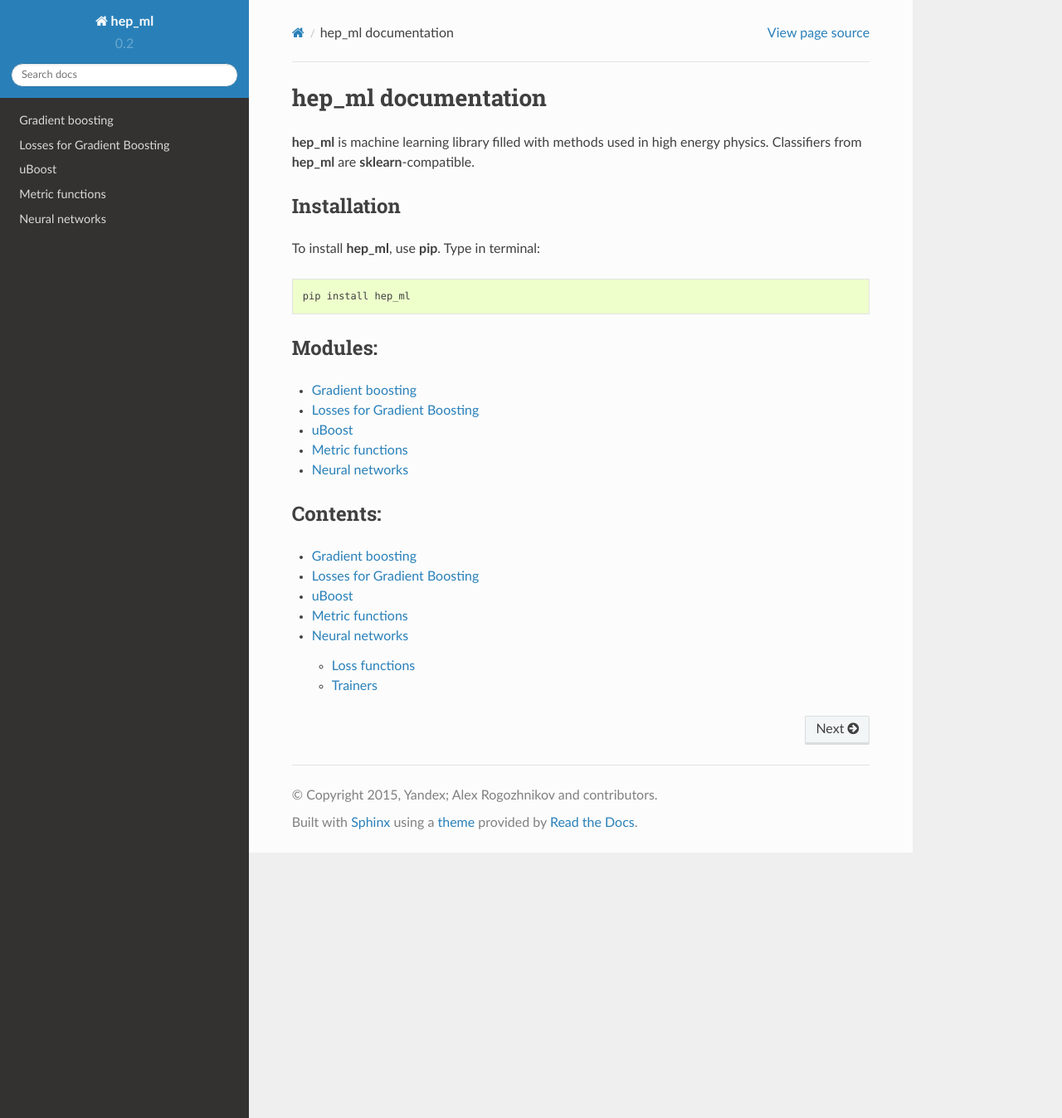
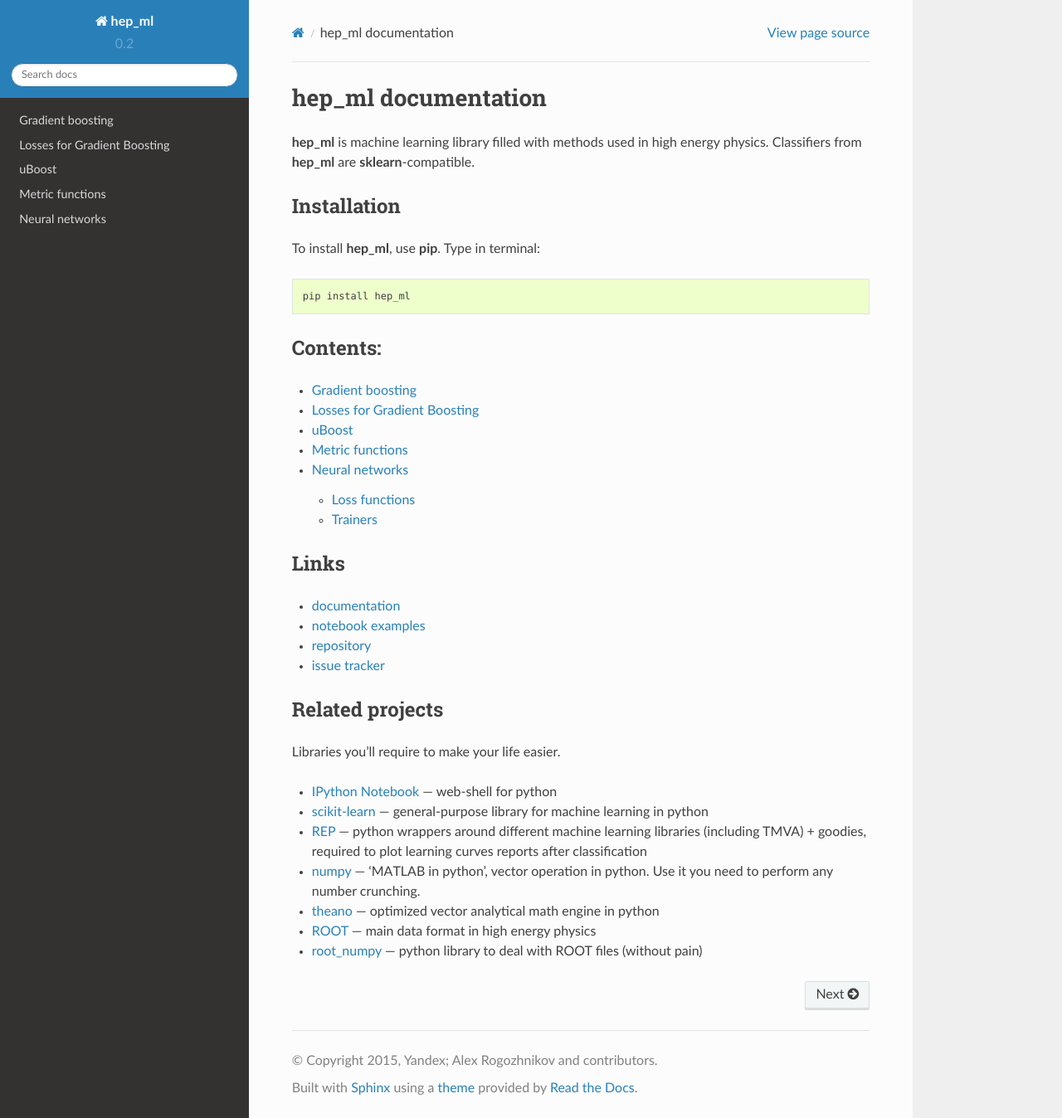
Before and after one commit to arogozhnikov/hep_ml, a Sphinx documentation site: the page built from docs/index.rst, in a window 1280 px wide and 1348 px high. Shown: the whole window at 83% size. Built offline with Sphinx 7.4.7 and the Read the Docs theme 2.0.0, drawn with Linux system fonts in a browser that asks for light colours.

Commit message:
minor documentation changes

```diff
--- a/docs/index.rst
+++ b/docs/index.rst
@@ -43,6 +42,38 @@
    metrics
    nnet
 
+
+Links
+_____
+
+-  `documentation <https://arogozhnikov.github.io/hep_ml/>`__
+-  `notebook
+   examples <https://github.com/arogozhnikov/hep_ml/tree/master/notebooks>`__
+-  `repository <https://github.com/arogozhnikov/hep_ml>`__
+-  `issue tracker <https://github.com/arogozhnikov/hep_ml/issues>`__
+
+Related projects
+________________
+
+Libraries you'll require to make your life easier.
+
+-  `IPython Notebook <http://ipython.org/notebook.html>`__ — web-shell
+   for python
+-  `scikit-learn <http://scikit-learn.org/>`__ — general-purpose library
+   for machine learning in python
+-  `REP <https://github.com/yandex/REP>`__ — python wrappers around
+   different machine learning libraries (including TMVA) + goodies,
+   required to plot learning curves reports after classification
+-  `numpy <http://www.numpy.org/>`__ — 'MATLAB in python', vector
+   operation in python. Use it you need to perform any number crunching.
+-  `theano <http://deeplearning.net/software/theano/>`__ — optimized
+   vector analytical math engine in python
+-  `ROOT <https://root.cern.ch/>`__ — main data format in high energy
+   physics
+-  `root\_numpy <http://rootpy.github.io/root_numpy/>`__ — python
+   library to deal with ROOT files (without pain)
+
+
 ..  Indices and tables
     ==================
     * :ref:`genindex`
```
Also changed, not shown: other parts of docs/index.rst (+7 -8 lines), README.md (+1 -1 lines), 1 other file.
